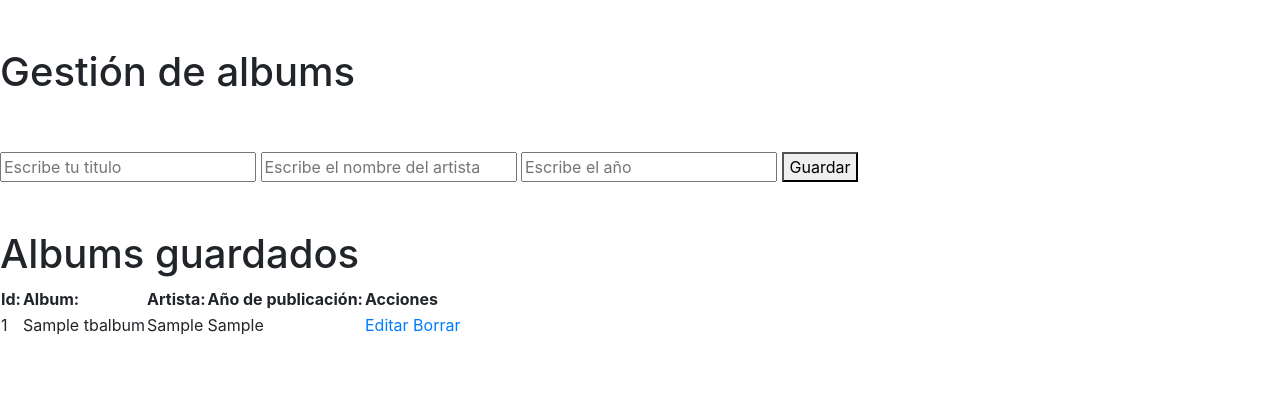
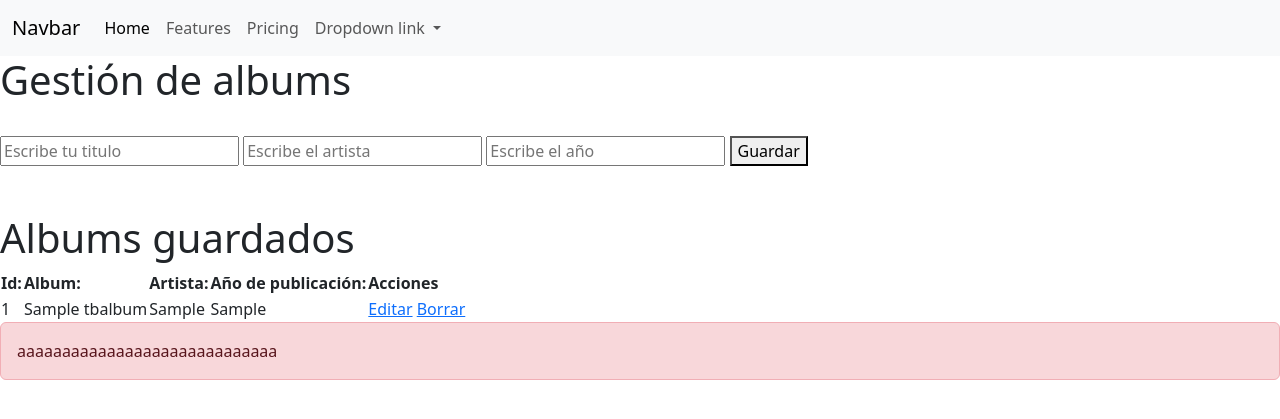
Before and after one commit to DiegoZNz/POO_181, a Flask app: page / in a window 1280 px wide. Shown: the top 419 px of the page. Run offline with Flask 3, Linux system fonts and the light colour scheme; tables that the repository leaves empty or names only in its code hold one stand-in row (values such as "Sample post"); some libraries are stand-ins or nearby versions.

Commit message:
implementación de plantillas bootstrap

```diff
--- a/P2/IntroFlask/templates/index.html
+++ b/P2/IntroFlask/templates/index.html
@@ -1,16 +1,7 @@
-<!DOCTYPE html>
-<html lang="es">
-<head>
-    <meta charset="UTF-8">
-    <meta name="viewport" content="width=device-width, initial-scale=1.0">
-    <link rel="stylesheet" href="https://stackpath.bootstrapcdn.com/bootstrap/4.5.2/css/bootstrap.min.css">
-    <title>CRUD Albums</title>
-</head>
-<body>
-    <br>
-    <br>
+{% extends 'plantilla.html'%}
+
+{% block body %}
     <h1>Gestión de albums</h1>
-    <br>
     {% with mensajes = get_flashed_messages() %}
         {% if mensajes %}
             {% for msj in mensajes %}
@@ -20,9 +11,8 @@
     {% endwith %}
     <br>
     <form action="/guardar" method="POST">
-
         <input type="text" name="txtTitulo" placeholder="Escribe tu titulo">
-        <input type="text" name="txtArtista" placeholder="Escribe el nombre del artista">
+        <input type="text" name="txtArtista" placeholder="Escribe el artista">
         <input type="number" name="txtAnio" placeholder="Escribe el año">
         <button type="submit">Guardar</button>
     </form>
@@ -55,5 +45,4 @@
           {% endfor %}
         </tbody>
       </table>
-</body>
-</html>
+{% endblock %}
--- /dev/null
+++ b/P2/IntroFlask/templates/plantilla.html
@@ -0,0 +1,49 @@
+<!DOCTYPE html>
+<html lang="es">
+<head>
+    <meta charset="UTF-8">
+    <meta name="viewport" content="width=device-width, initial-scale=1.0">
+    <link href="https://cdn.jsdelivr.net/npm/bootstrap@5.3.0/dist/css/bootstrap.min.css" rel="stylesheet" integrity="sha384-9ndCyUaIbzAi2FUVXJi0CjmCapSmO7SnpJef0486qhLnuZ2cdeRhO02iuK6FUUVM" crossorigin="anonymous">
+    <title>Plantilla</title>
+</head>
+<body>
+    <nav class="navbar navbar-expand-lg bg-body-tertiary">
+        <div class="container-fluid">
+          <a class="navbar-brand" href="#">Navbar</a>
+          <button class="navbar-toggler" type="button" data-bs-toggle="collapse" data-bs-target="#navbarNavDropdown" aria-controls="navbarNavDropdown" aria-expanded="false" aria-label="Toggle navigation">
+            <span class="navbar-toggler-icon"></span>
+          </button>
+          <div class="collapse navbar-collapse" id="navbarNavDropdown">
+            <ul class="navbar-nav">
+              <li class="nav-item">
+                <a class="nav-link active" aria-current="page" href="#">Home</a>
+              </li>
+              <li class="nav-item">
+                <a class="nav-link" href="#">Features</a>
+              </li>
+              <li class="nav-item">
+                <a class="nav-link" href="#">Pricing</a>
+              </li>
+              <li class="nav-item dropdown">
+                <a class="nav-link dropdown-toggle" href="#" role="button" data-bs-toggle="dropdown" aria-expanded="false">
+                  Dropdown link
+                </a>
+                <ul class="dropdown-menu">
+                  <li><a class="dropdown-item" href="#">Action</a></li>
+                  <li><a class="dropdown-item" href="#">Another action</a></li>
+                  <li><a class="dropdown-item" href="#">Something else here</a></li>
+                </ul>
+              </li>
+            </ul>
+          </div>
+        </div>
+      </nav>
+    {% block body %}
+
+    {% endblock %}
+    <div class="alert alert-danger" role="alert">
+        aaaaaaaaaaaaaaaaaaaaaaaaaaaaa
+      </div>
+    <script src="https://cdn.jsdelivr.net/npm/bootstrap@5.3.0/dist/js/bootstrap.bundle.min.js" integrity="sha384-geWF76RCwLtnZ8qwWowPQNguL3RmwHVBC9FhGdlKrxdiJJigb/j/68SIy3Te4Bkz" crossorigin="anonymous"></script>
+</body>
+</html>
```
Also changed, not shown: P2/IntroFlask/templates/DeleteAlbums.html (+4 -19 lines), P2/IntroFlask/templates/EditAlbums.html (+3 -15 lines).
